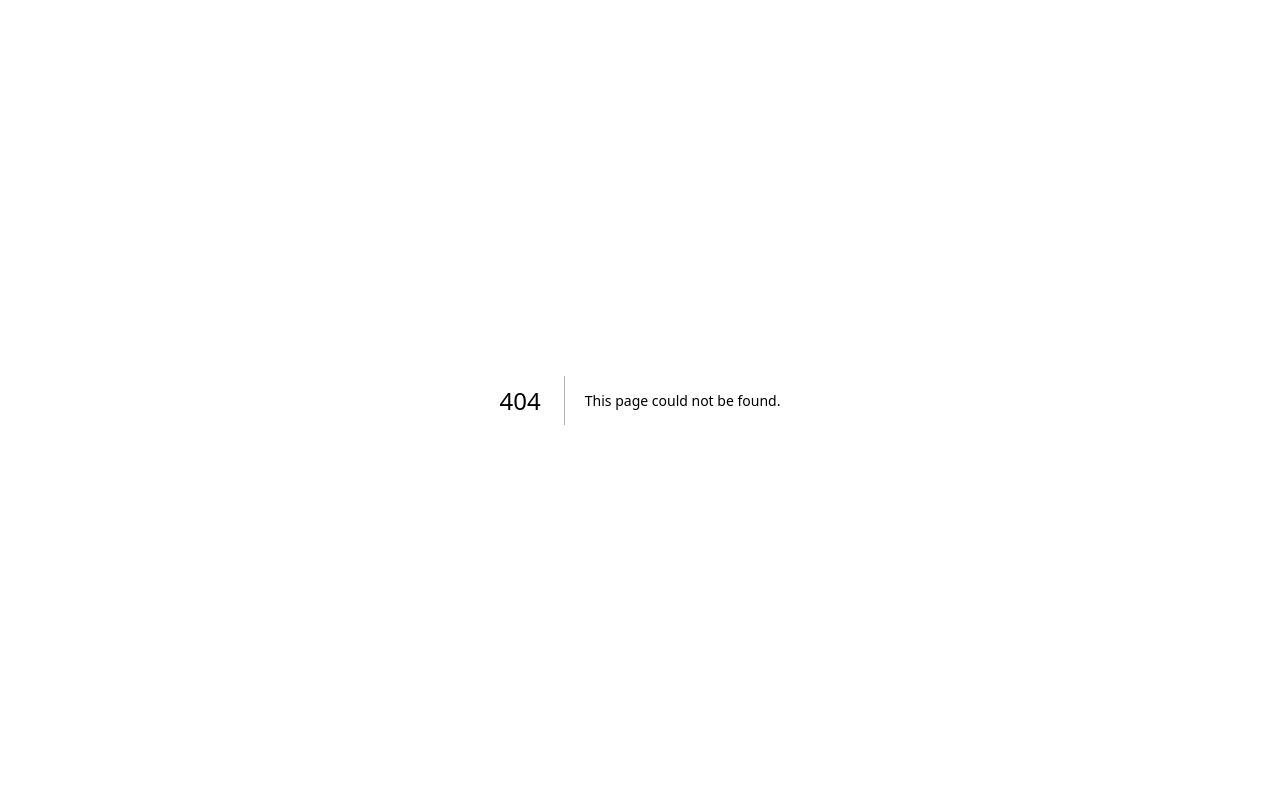
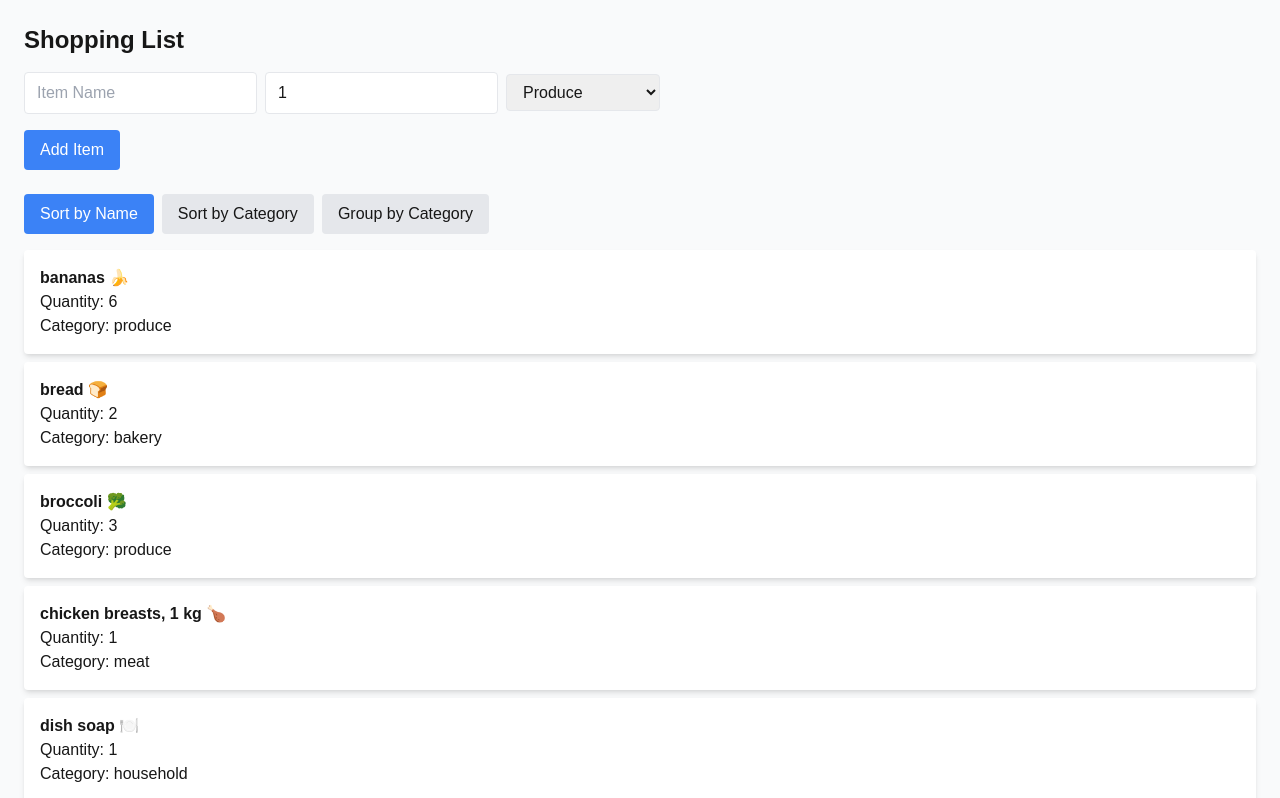
Before and after one commit to CarlAoNanGu/cprg306-assignments, a Next.js app: page /week-7 in a window 1280 px wide. Before the commit this address had no page. Shown: the top 798 px of the page. Built offline with nearby package versions, Linux system fonts and the light colour scheme.

Commit message:
week 7 assignment

```diff
--- a/app/page.js
+++ b/app/page.js
@@ -13,6 +13,7 @@ export default function Home() {
         <li><Link href="./week-4" className={linkStyles} >Week 4 - Assignment</Link></li>
         <li><Link href="./week-5" className={linkStyles} >Week 5 - Assignment</Link></li>
         <li><Link href="./week-6" className={linkStyles} >Week 6 - Assignment</Link></li>
+        <li><Link href="./week-7" className={linkStyles} >Week 7 - Assignment</Link></li>
       </ul>
     </main>
   );
--- /dev/null
+++ b/app/week-7/item-list.js
@@ -0,0 +1,87 @@
+"use client";
+
+import { useState } from 'react';
+import Item from './item';
+
+export default function ItemList({ items }) {
+    const [sortBy, setSortBy] = useState("name");
+
+    const groupByCategory = () => {
+        return items.reduce((groups, item) => {
+            const category = item.category;
+            if (!groups[category]) {
+                groups[category] = [];
+            }
+            groups[category].push(item);
+            return groups;
+        }, {});
+    };
+
+    const sortedItems = sortBy === "category-grouped" ? groupByCategory() : [...items].sort((a, b) => {
+        if (sortBy === "name") {
+            return a.name.localeCompare(b.name);
+        } else if (sortBy === "category") {
+            return a.category.localeCompare(b.category);
+        }
+        return 0;
+    });
+
+    return (
+        <div>
+            <div className="mb-4">
+                <button
+                    onClick={() => setSortBy("name")}
+                    className={`mr-2 px-4 py-2 rounded ${sortBy === "name" ? "bg-blue-500 text-white" : "bg-gray-200"
+                        }`}
+                >
+                    Sort by Name
+                </button>
+                <button
+                    onClick={() => setSortBy("category")}
+                    className={`mr-2 px-4 py-2 rounded ${sortBy === "category" ? "bg-blue-500 text-white" : "bg-gray-200"
+                        }`}
+                >
+                    Sort by Category
+                </button>
+                <button
+                    onClick={() => setSortBy("category-grouped")}
+                    className={`px-4 py-2 rounded ${sortBy === "category-grouped" ? "bg-blue-500 text-white" : "bg-gray-200"
+                        }`}
+                >
+                    Group by Category
+                </button>
+            </div>
+
+            {sortBy === "category-grouped" ? (
+                <div>
+                    {Object.keys(sortedItems).map((category) => (
+                        <div key={category}>
+                            <h2 className="text-xl font-semibold capitalize">{category}</h2>
+                            <ul className="space-y-2">
+                                {sortedItems[category].map((item) => (
+                                    <Item
+                                        key={item.id}
+                                        name={item.name}
+                                        quantity={item.quantity}
+                                        category={item.category}
+                                    />
+                                ))}
+                            </ul>
+                        </div>
+                    ))}
+                </div>
+            ) : (
+                <ul className="space-y-2">
+                    {sortedItems.map((item) => (
+                        <Item
+                            key={item.id}
+                            name={item.name}
+                            quantity={item.quantity}
+                            category={item.category}
+                        />
+                    ))}
+                </ul>
+            )}
+        </div>
+    );
+}
--- /dev/null
+++ b/app/week-7/item.js
@@ -0,0 +1,9 @@
+export default function Item({ name, quantity, category }) {
+    return (
+        <li className="p-4 bg-white rounded shadow-md">
+            <p><strong>{name}</strong></p>
+            <p>Quantity: {quantity}</p>
+            <p>Category: {category}</p>
+        </li>
+    );
+}
--- /dev/null
+++ b/app/week-7/items.json
@@ -0,0 +1,74 @@
+[
+    {
+      "id": "1h2GJKH12gkHG31h1H",
+      "name": "milk, 4 L 🥛",
+      "quantity": 1,
+      "category": "dairy"
+    },
+    {
+      "id": "2KJH3k2j3H1k2J3K1H",
+      "name": "bread 🍞",
+      "quantity": 2,
+      "category": "bakery"
+    },
+    {
+      "id": "3h2KJH3k2j3H1k2J3",
+      "name": "eggs, dozen 🥚",
+      "quantity": 2,
+      "category": "dairy"
+    },
+    {
+      "id": "4k2J3K1H2GJKH12gk",
+      "name": "bananas 🍌",
+      "quantity": 6,
+      "category": "produce"
+    },
+    {
+      "id": "5H1h1H2KJH3k2j3H",
+      "name": "broccoli 🥦",
+      "quantity": 3,
+      "category": "produce"
+    },
+    {
+      "id": "6H1k2J3K1H2GJKH1",
+      "name": "chicken breasts, 1 kg 🍗",
+      "quantity": 1,
+      "category": "meat"
+    },
+    {
+      "id": "7gkHG31h1H2KJH3k",
+      "name": "pasta sauce 🍝",
+      "quantity": 3,
+      "category": "canned goods"
+    },
+    {
+      "id": "8j3H1k2J3K1H2GJK",
+      "name": "spaghetti, 454 g 🍝",
+      "quantity": 2,
+      "category": "dry goods"
+    },
+    {
+      "id": "9H12gkHG31h1H2KJ",
+      "name": "toilet paper, 12 pack 🧻",
+      "quantity": 1,
+      "category": "household"
+    },
+    {
+      "id": "10H3k2j3H1k2J3K1",
+      "name": "paper towels, 6 pack",
+      "quantity": 1,
+      "category": "household"
+    },
+    {
+      "id": "11k2J3K1H2GJKH12",
+      "name": "dish soap 🍽️",
+      "quantity": 1,
+      "category": "household"
+    },
+    {
+      "id": "12GJKH12gkHG31h1",
+      "name": "hand soap 🧼",
+      "quantity": 4,
+      "category": "household"
+    }
+  ]
--- /dev/null
+++ b/app/week-7/new-item.js
@@ -0,0 +1,66 @@
+"use client";
+
+import { useState } from 'react';
+
+export default function NewItem({ onAddItem }) {
+  const [name, setName] = useState("");
+  const [quantity, setQuantity] = useState(1);
+  const [category, setCategory] = useState("produce");
+
+  const handleSubmit = (e) => {
+    e.preventDefault();
+    const newItem = {
+      id: Math.random().toString(36).substr(2, 9),
+      name,
+      quantity,
+      category,
+    };
+    onAddItem(newItem);
+    setName("");
+    setQuantity(1);
+    setCategory("produce");
+  };
+
+  return (
+    <form onSubmit={handleSubmit} className="mb-6">
+      <div>
+        <input
+          type="text"
+          value={name}
+          onChange={(e) => setName(e.target.value)}
+          placeholder="Item Name"
+          required
+          className="border rounded px-3 py-2 mr-2"
+        />
+        <input
+          type="number"
+          value={quantity}
+          onChange={(e) => setQuantity(Number(e.target.value))}
+          min="1"
+          placeholder="Quantity"
+          className="border rounded px-3 py-2 mr-2"
+        />
+        <select
+          value={category}
+          onChange={(e) => setCategory(e.target.value)}
+          className="border rounded px-3 py-2"
+        >
+          <option value="produce">Produce</option>
+          <option value="dairy">Dairy</option>
+          <option value="bakery">Bakery</option>
+          <option value="meat">Meat</option>
+          <option value="frozen foods">Frozen Foods</option>
+          <option value="canned goods">Canned Goods</option>
+          <option value="dry goods">Dry Goods</option>
+          <option value="beverages">Beverages</option>
+          <option value="snacks">Snacks</option>
+          <option value="household">Household</option>
+          <option value="other">Other</option>
+        </select>
+      </div>
+      <button type="submit" className="mt-4 px-4 py-2 bg-blue-500 text-white rounded">
+        Add Item
+      </button>
+    </form>
+  );
+}
--- /dev/null
+++ b/app/week-7/page.js
@@ -0,0 +1,23 @@
+"use client";
+
+import { useState } from 'react';
+import NewItem from './new-item';
+import ItemList from './item-list';
+import itemsData from './items.json';
+
+export default function Page() {
+  const [items, setItems] = useState(itemsData);
+
+  // Event handler to add a new item to the list
+  const handleAddItem = (newItem) => {
+    setItems((prevItems) => [...prevItems, newItem]);
+  };
+
+  return (
+    <main className="p-6 bg-gray-50 min-h-screen">
+      <h1 className="text-2xl font-bold mb-4">Shopping List</h1>
+      <NewItem onAddItem={handleAddItem} />
+      <ItemList items={items} />
+    </main>
+  );
+}
```
